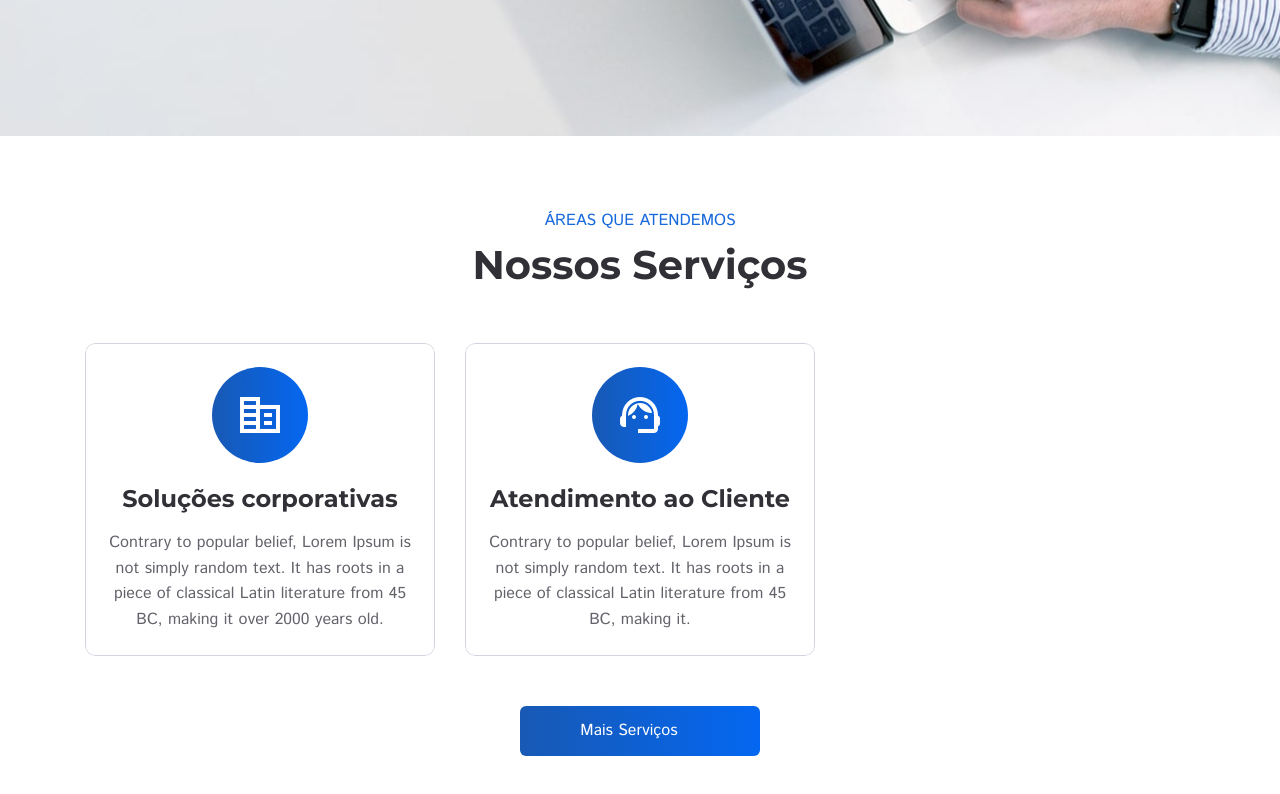
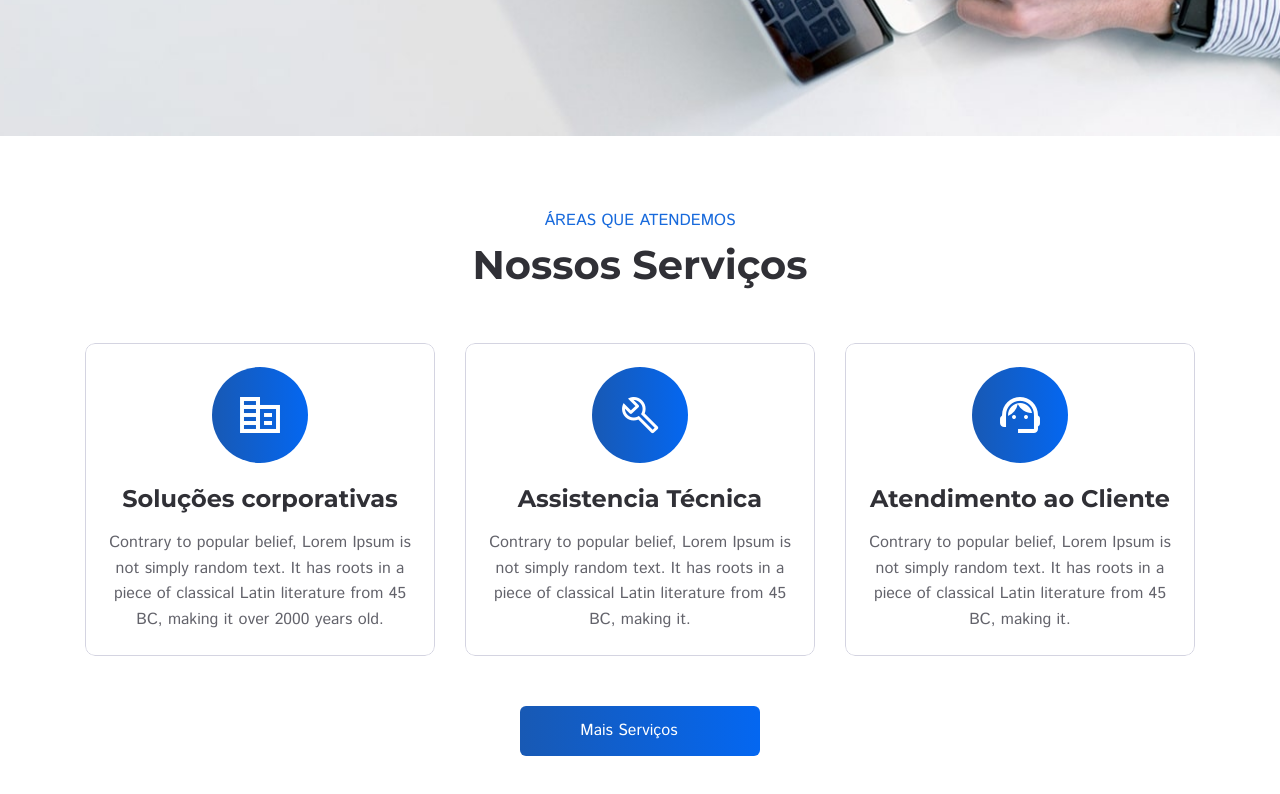
Before and after one commit to marcos4lex/wpti, a plain HTML site: page index.html in a window 1280 px wide. Shown: the part 631-1425 px from the top of the page. Drawn offline with nearby package versions, Linux system fonts and the light colour scheme.

Commit message:
assistencia tecnica

```diff
--- a/index.html
+++ b/index.html
@@ -21,6 +21,7 @@
     <link rel="preload" href="assets/fonts/montserrat-v15-latin/montserrat-v15-latin-600.woff2" as="font" type="font/woff2" crossorigin>
     <link rel="preload" href="assets/fonts/material-icons/material-icons.woff2" as="font" type="font/woff2" crossorigin>
     <link rel="preload" href="assets/fonts/material-icons/material-icons-outlined.woff2" as="font" type="font/woff2" crossorigin>
+    <link rel="stylesheet" href="https://fonts.googleapis.com/css2?family=Material+Symbols+Outlined:opsz,wght,FILL,GRAD@48,400,0,0" />
 
 </head>
 
@@ -202,6 +203,18 @@
                         <div class="col-lg-4 col-md-6 col-12 item">
                             <a href="#" class="iitem item-style">
                                 <div class="iitem-icon">
+                                    <i class="material-icons material-symbols-outlined md-48">build</i>
+                                </div>
+                                <div class="iitem-icon-bg">
+                                    <i class="material-icons material-symbols-outlined">build</i>
+                                </div>
+                                <h3 class="iitem-heading item-heading-large">Assistencia Técnica</h3>
+                                <div class="iitem-desc">Contrary to popular belief, Lorem Ipsum is not simply random text. It has roots in a piece of classical Latin literature from 45 BC, making it.</div>
+                            </a>
+                        </div>
+                        <div class="col-lg-4 col-md-6 col-12 item">
+                            <a href="#" class="iitem item-style">
+                                <div class="iitem-icon">
                                     <i class="material-icons material-icons-outlined md-48">support_agent</i>
                                 </div>
                                 <div class="iitem-icon-bg">
@@ -222,6 +235,8 @@
                     </div>
                 </div>
             </section><!-- Fim serviços -->
+
+
         </div>
     </main>
 
```
